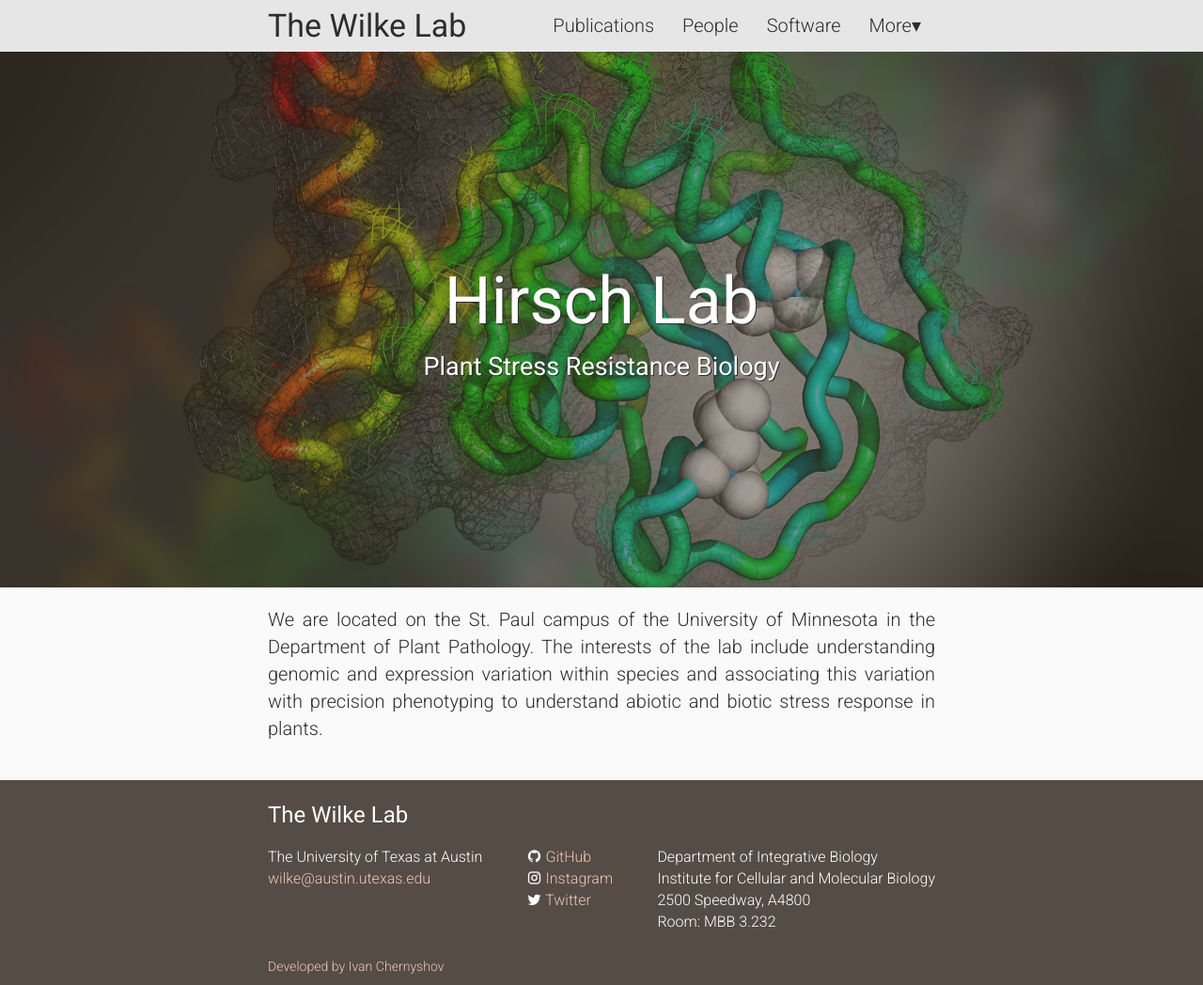
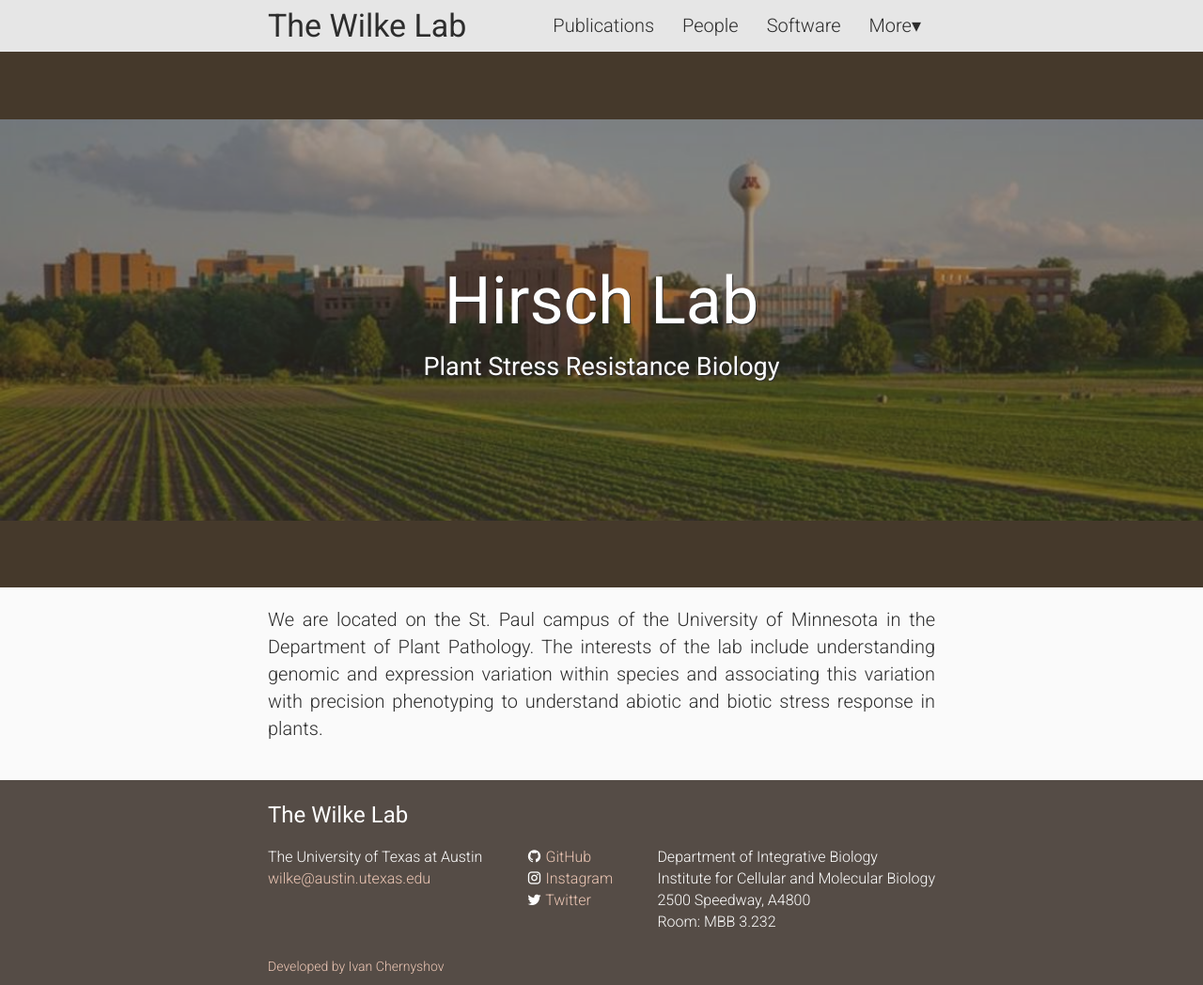
Before and after one commit to hallx833/hallx833.github.io, a Jekyll site: the page built from index.html, in a window 1280 px wide. Shown: the whole page at 94% size. Built offline with Jekyll 4.4.1, drawn with Linux system fonts in a browser that asks for light colours; nearby versions of some CDN libraries.

Commit message:
updated site

```diff
--- a/index.html
+++ b/index.html
@@ -1,6 +1,6 @@
 ---
 layout: home
-image: /img/enzyme_cover.jpg
+image: /img/campus.jpg
 ---
 
 <div class="main-img-wrap">
```
Also changed, not shown: img/campus.jpg (added).
